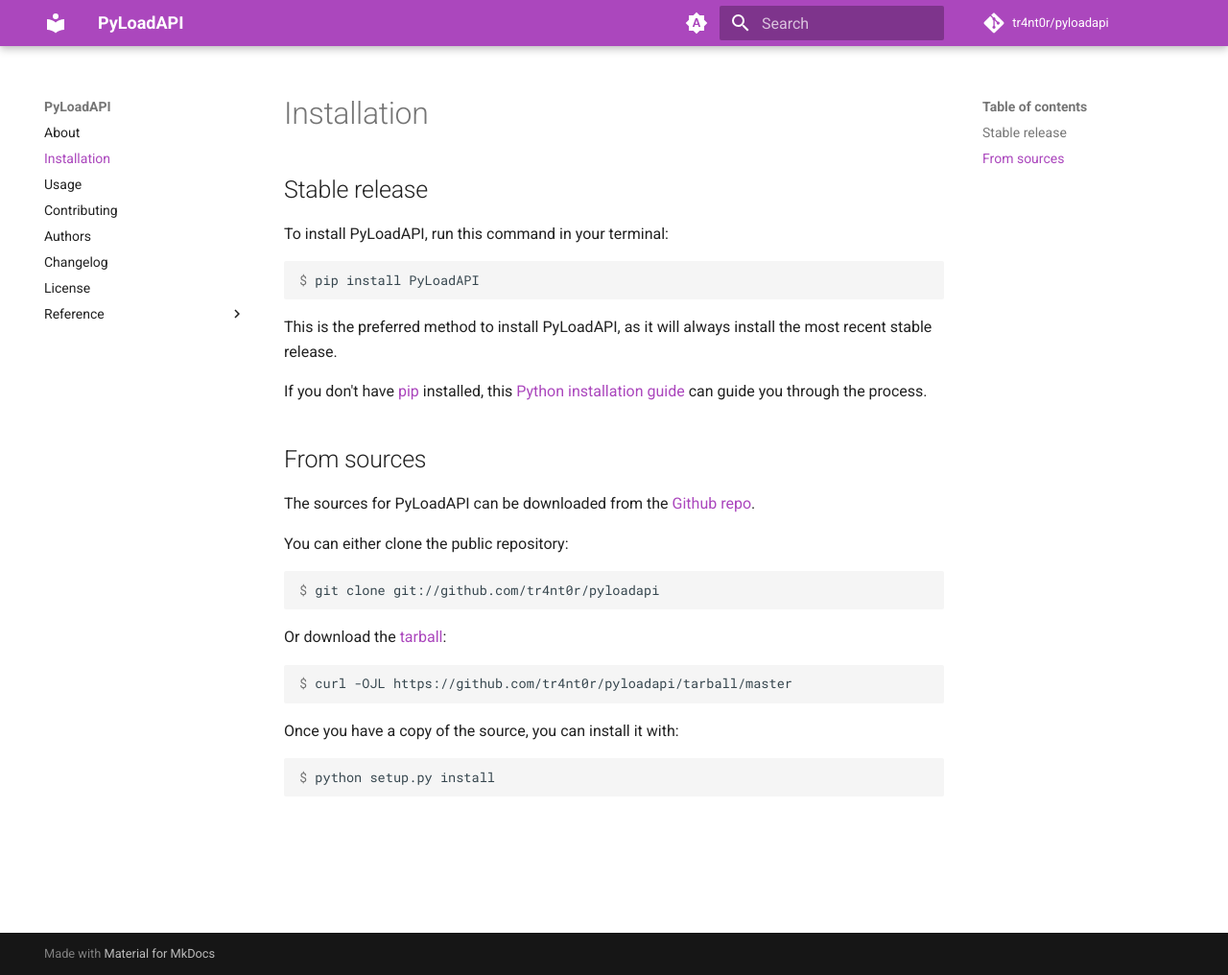
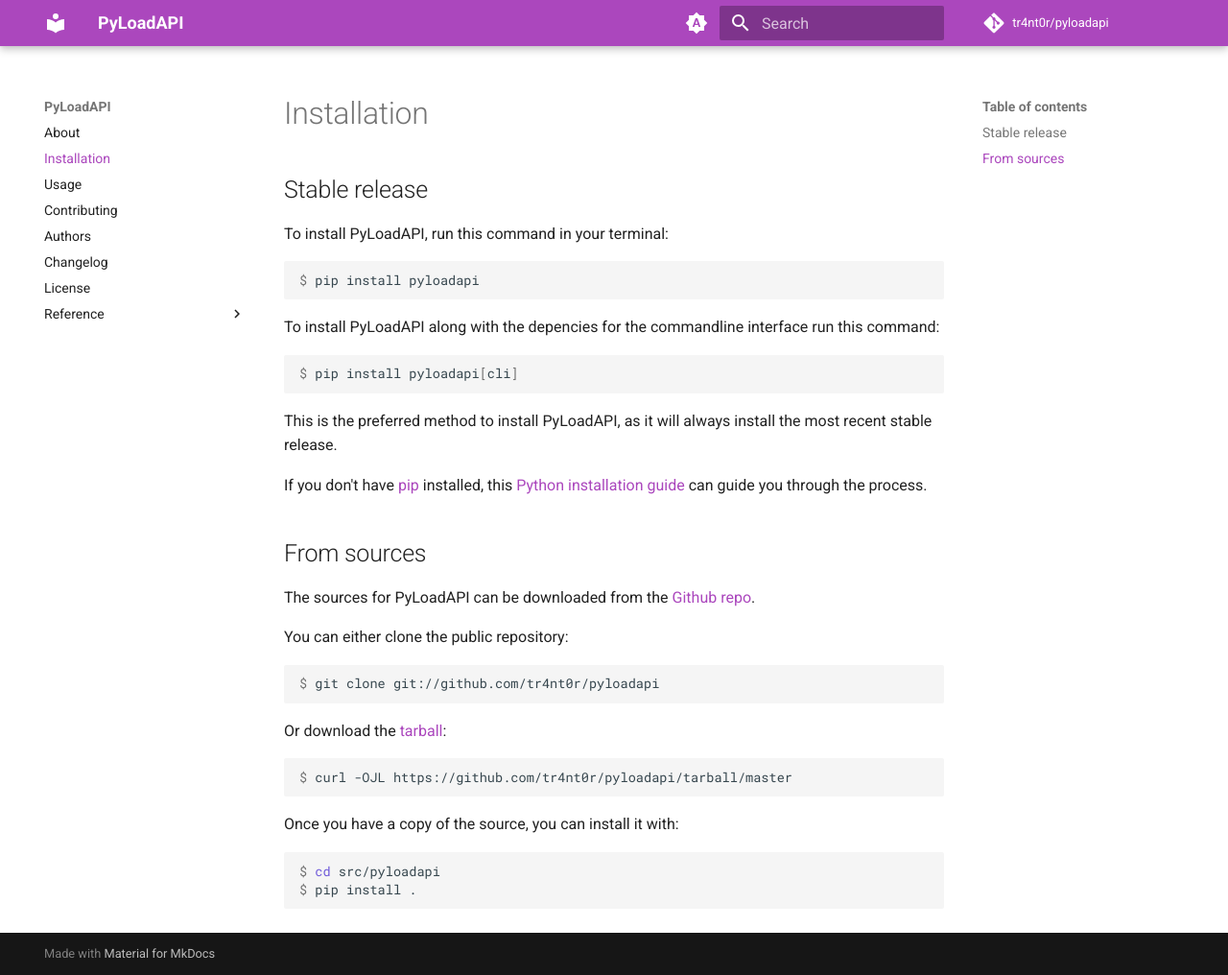
Before and after one commit to tr4nt0r/pyloadapi, an MkDocs documentation site: the page built from docs/installation.md, in a window 1280 px wide and 1016 px high. Shown: the whole window at 96% size. Built offline with MkDocs 1.6.1 and Material for MkDocs 9.7.7, drawn with Linux system fonts in a browser that asks for light colours; comment, search, counter and statistics services are not loaded.

Commit message:
Update installation instructions

````diff
--- a/docs/installation.md
+++ b/docs/installation.md
@@ -5,7 +5,13 @@
 To install PyLoadAPI, run this command in your terminal:
 
 ``` console
-$ pip install PyLoadAPI
+$ pip install pyloadapi
+```
+
+To install PyLoadAPI along with the depencies for the commandline interface run this command:
+
+``` console
+$ pip install pyloadapi[cli]
 ```
 
 This is the preferred method to install PyLoadAPI, as it will always
@@ -37,5 +43,6 @@
 Once you have a copy of the source, you can install it with:
 
 ``` console
-$ python setup.py install
+$ cd src/pyloadapi
+$ pip install .
 ```
````
